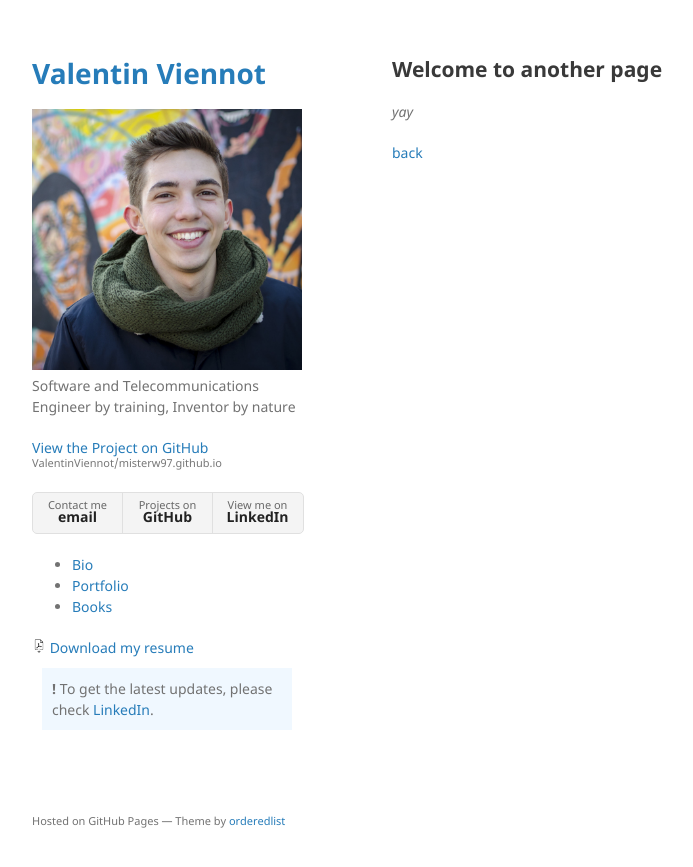
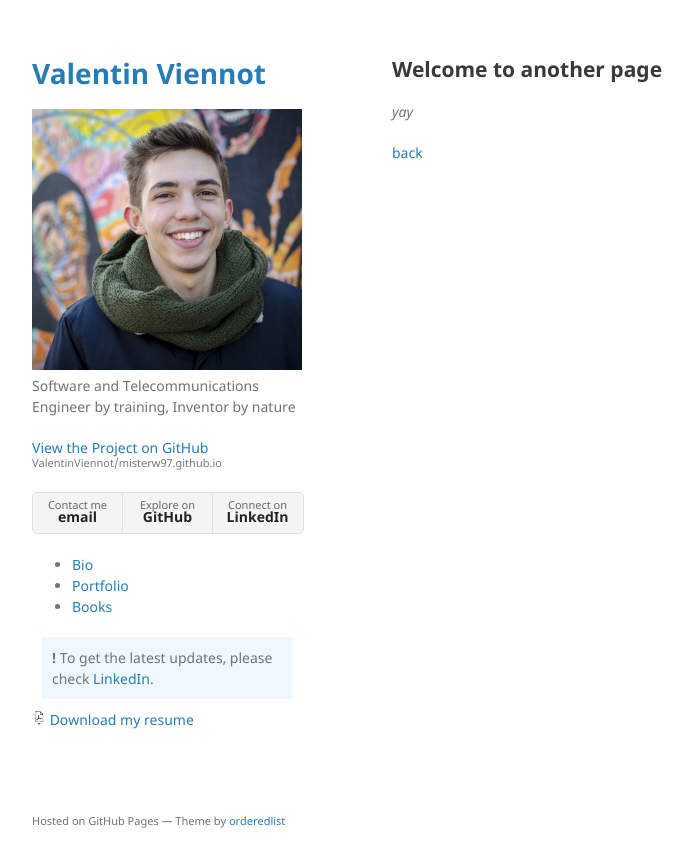
Before and after one commit to ValentinViennot/misterw97.github.io, a Jekyll site: the page built from another-page.md, in a window 1280 px wide. Shown: the top 867 px of the page, without its empty margins (178-871 px from the left). Built offline with Jekyll 4.4.1, drawn with Linux system fonts in a browser that asks for light colours; our own code applies the rules of GitHub Pages for plain Markdown files.

Commit message:
word and style tweaks

```diff
--- a/_data/projects.yaml
+++ b/_data/projects.yaml
@@ -4,7 +4,7 @@
   tags:
     - text: 2021
     - text: Canonical
-      class: purple
+      class: orange
   links:
     - name: Announcement (blog post)
       path: https://ubuntu.com/blog/canonical-publishes-lts-docker-image-portfolio-on-docker-hub
--- a/_layouts/default.html
+++ b/_layouts/default.html
@@ -37,8 +37,8 @@
         {% if site.show_downloads %}
         <ul class="downloads">
           <li><a href="{{ site.email }}">Contact me<strong>email</strong></a></li>
-          <li><a href="{{ site.github }}">Projects on<strong>GitHub</strong></a></li>
-          <li><a href="{{ site.linkedin }}">View me on<strong>LinkedIn</strong></a></li>
+          <li><a href="{{ site.github }}">Explore on<strong>GitHub</strong></a></li>
+          <li><a href="{{ site.linkedin }}">Connect on<strong>LinkedIn</strong></a></li>
         </ul>
         {% endif %}
 
@@ -48,11 +48,6 @@
           <!-- <li><a href="/#ideas">Ideas</a></li> -->
           <li><a href="/#books">Books</a></li>
         </ul>
-        <a download href="/assets/pdf/ValentinViennot_CV-3.4.pdf">
-          <img height="14px" src="/assets/img/download.png" />
-          <!-- Download my latest resume -->
-          Download my resume
-        </a>
 
         <div style="
             padding: 10px;
@@ -61,6 +56,13 @@
         ">
         <b>!</b> To get the latest updates, please check <a href="https://www.linkedin.com/in/valentin-viennot/">LinkedIn</a>.
         </div>
+
+        <a download href="/assets/pdf/ValentinViennot_CV-3.4.pdf">
+          <img height="14px" src="/assets/img/download.png" />
+          <!-- Download my latest resume -->
+          Download my resume
+        </a>
+
       </header>
       <section>
 
```
